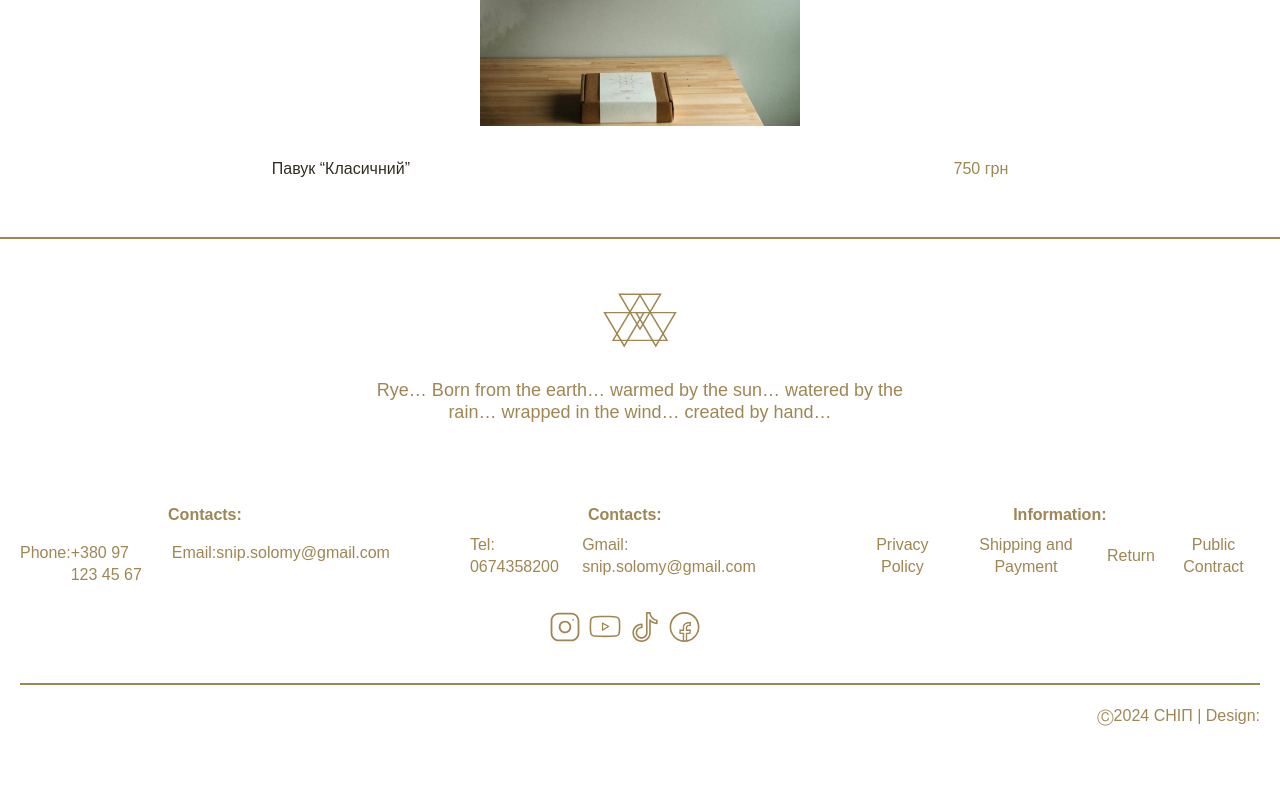
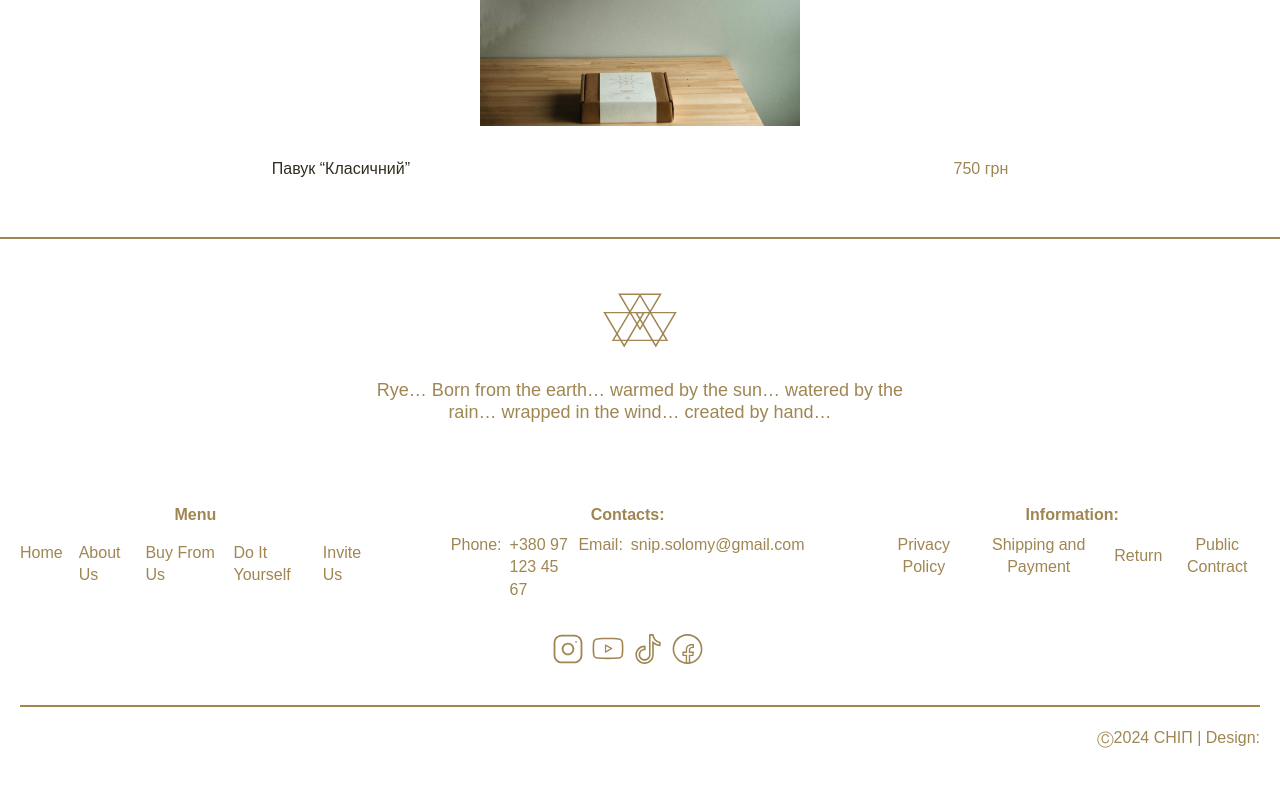
Before and after one commit to Romaleso261981/snip-v2-front, a Next.js app: page /en/buy-from-us in a window 1280 px wide. Shown: the part 2280-3066 px from the top of the page. Built offline with nearby package versions, Linux system fonts and the light colour scheme; a web font is replaced by a local one.

Commit message:
fix: some bag fix

```diff
--- a/src/components/layout/Footer/Contacts.tsx
+++ b/src/components/layout/Footer/Contacts.tsx
@@ -1,25 +1,25 @@
-"use client";
-import { useTranslations } from "next-intl";
-
 import SocialMedia from "./SocialMedia";
+import { mockFooterData } from "./mockFooterData";
 
 const Contacts = () => {
-  const t = useTranslations("Footer.contacts");
-
   return (
     <nav className="flex items-center flex-col gap-2">
       <h3 className="text-gold font-semibold xl:flex-col xl:items-start">
-        {t("title")}
+        {mockFooterData.contacts.title}
       </h3>
       <ul className="flex gap-2 flex-col items-center text-dark xl:flex-row xl:items-start">
-        <li>
-          <a href="tel:380674358200">{`${t("phone")}: 0674358200`}</a>
-        </li>
-        <li>
-          <a href="mailto:snip.solomy@gmail.com">{`${t(
-            "email"
-          )}: snip.solomy@gmail.com`}</a>
-        </li>
+        {mockFooterData.contacts.links.map(item =>
+          <li key={item.id}>
+            <div className="flex flex-row gap-2">
+              <p>
+                {item.title}
+              </p>
+              <p>
+                {item.text}
+              </p>
+            </div>
+          </li>
+        )}
       </ul>
       <SocialMedia />
     </nav>
--- a/src/components/layout/Footer/Menu.tsx
+++ b/src/components/layout/Footer/Menu.tsx
@@ -4,17 +4,12 @@ const Menu = () => {
   return (
     <nav className="flex min-w-40 items-center flex-col gap-4">
       <h3 className="text-gold font-semibold">
-        {mockFooterData.Contacts.title}
+        {mockFooterData.menu.title}
       </h3>
       <ul className="flex items-center gap-4 flex-col text-dark xl:flex-row xl:items-start">
-        {mockFooterData.Contacts.contacts.map((contact, index) =>
-          <li key={index} className="flex flex-row">
-            <p>
-              {contact.title}
-            </p>
-            <p>
-              {contact.text}
-            </p>
+        {mockFooterData.menu.links.map(link =>
+          <li key={link.title}>
+            {link.title}
           </li>
         )}
       </ul>
--- a/src/components/layout/Footer/mockFooterData.ts
+++ b/src/components/layout/Footer/mockFooterData.ts
@@ -4,34 +4,70 @@ const strapiFooterData = {
       title: "Інформація:",
       links: [
         {
+          id: 1,
           title: "Політика конфіденційності",
           href: "/policy"
         },
         {
+          id: 2,
           title: "Доставка та оплата",
           href: "/payment"
         },
         {
+          id: 3,
           title: "Повернення",
           href: "/return"
         },
         {
+          id: 4,
           title: "Публічний договір",
           href: "/public_contract"
         }
       ]
     },
 
-    Контакти: {
+    contacts: {
       title: "Контакти:",
-      contacts: [
+      links: [
         {
+          id: 1,
           title: "Телефон:",
           text: "+380 97 123 45 67"
         },
         {
+          id: 2,
           title: "Email:",
           text: "snip.solomy@gmail.com"
+        }
+      ]
+    },
+    menu: {
+      title: "Меню",
+      links: [
+        {
+          id: 1,
+          title: "Головна",
+          href: "/"
+        },
+        {
+          id: 2,
+          title: "Про нас",
+          href: "/about-us"
+        },
+        {
+          id: 3,
+          title: "Купити в нас",
+          href: "/buy-from-us"
+        },
+        {
+          id: 4,
+          title: "Зроби сам",
+          href: "/do-it-yourself"
+        },
+        {
+          id: 5,
+          title: "Запроси нас",
+          href: "/invite-us"
         }
       ]
     }
@@ -41,34 +77,69 @@ const strapiFooterData = {
       title: "Information:",
       links: [
         {
+          id: 1,
           title: "Privacy Policy",
           href: "/policy"
         },
         {
+          id: 2,
           title: "Shipping and Payment",
           href: "/payment"
         },
         {
+          id: 3,
           title: "Return",
           href: "/return"
         },
         {
+          id: 4,
           title: "Public Contract",
           href: "/public_contract"
         }
       ]
     },
-
-    Contacts: {
+    contacts: {
       title: "Contacts:",
-      contacts: [
+      links: [
         {
+          id: 1,
           title: "Phone:",
           text: "+380 97 123 45 67"
         },
         {
+          id: 2,
           title: "Email:",
           text: "snip.solomy@gmail.com"
+        }
+      ]
+    },
+    menu: {
+      title: "Menu",
+      links: [
+        {
+          id: 1,
+          title: "Home",
+          href: "/"
+        },
+        {
+          id: 2,
+          title: "About Us",
+          href: "/about-us"
+        },
+        {
+          id: 3,
+          title: "Buy From Us",
+          href: "/buy-from-us"
+        },
+        {
+          id: 4,
+          title: "Do It Yourself",
+          href: "/do-it-yourself"
+        },
+        {
+          id: 5,
+          title: "Invite Us",
+          href: "/invite-us"
         }
       ]
     }
```
